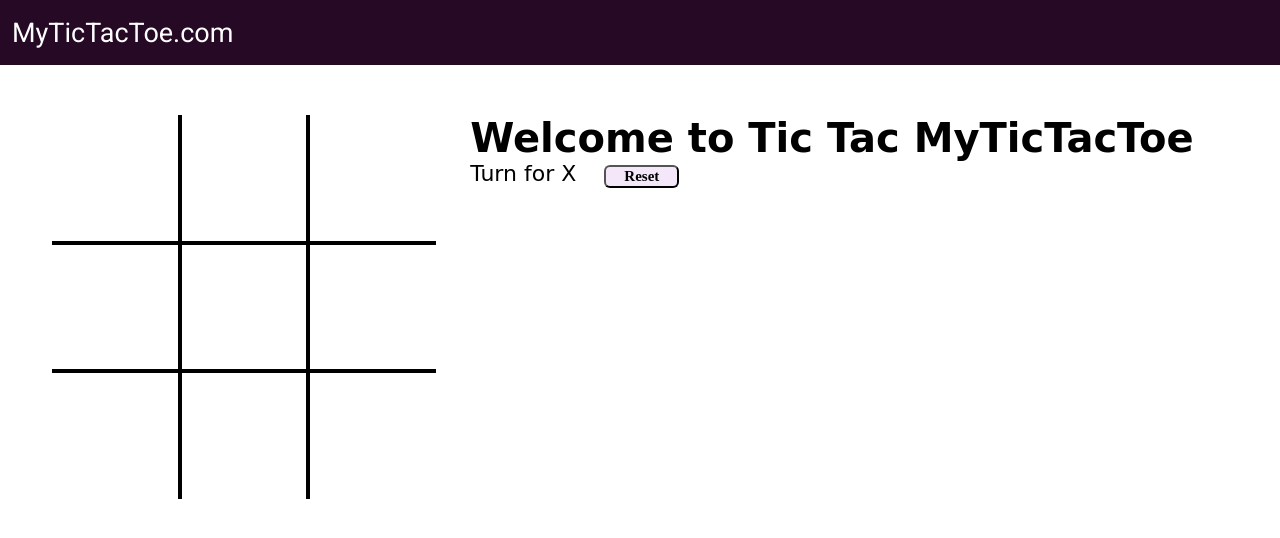
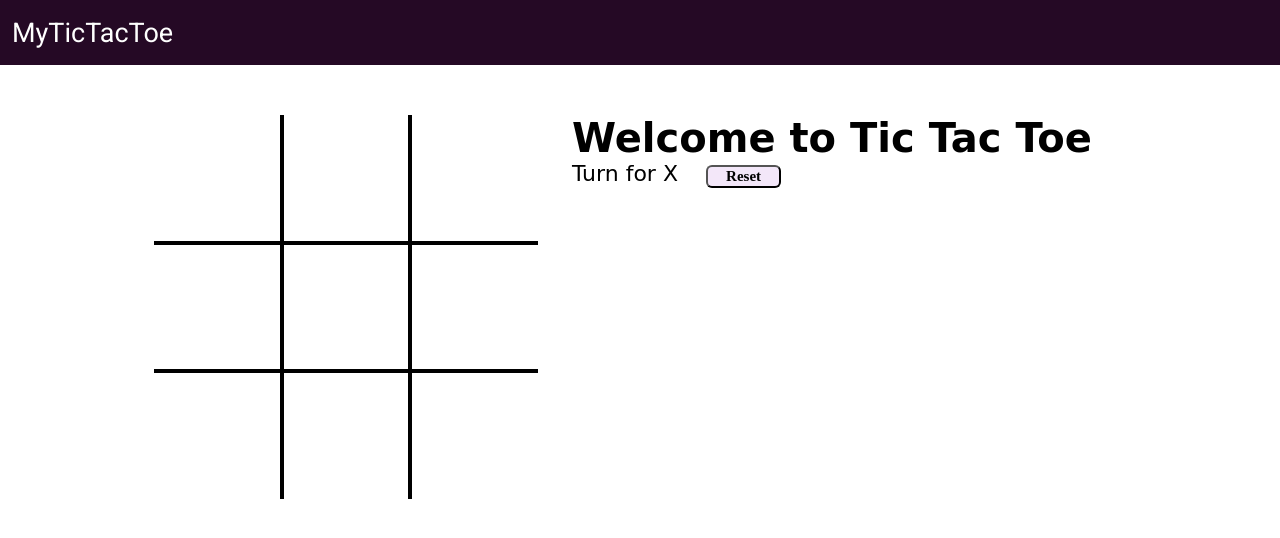
Before and after one commit to yuvrajtiwari210/TicTacToe, a plain HTML site: page index.html in a window 1280 px wide. Drawn offline with Linux system fonts and the light colour scheme; a web font is replaced by a local one.

Commit message:
Update index.html

```diff
--- a/index.html
+++ b/index.html
@@ -10,7 +10,7 @@
   <body>
     <nav>
       <ul>
-        <li>MyTicTacToe.com</li>
+        <li>MyTicTacToe</li>
       </ul>
     </nav>
 
@@ -28,7 +28,7 @@
         <div class="box bb-0 br-0"><span class="boxtext"></span></div>
       </div>
       <div class="gameInfo">
-        <h1>Welcome to Tic Tac MyTicTacToe</h1>
+        <h1>Welcome to Tic Tac Toe</h1>
         <div>
           <span class="info">Turn for X</span>
           <button id="reset">Reset</button>
```
